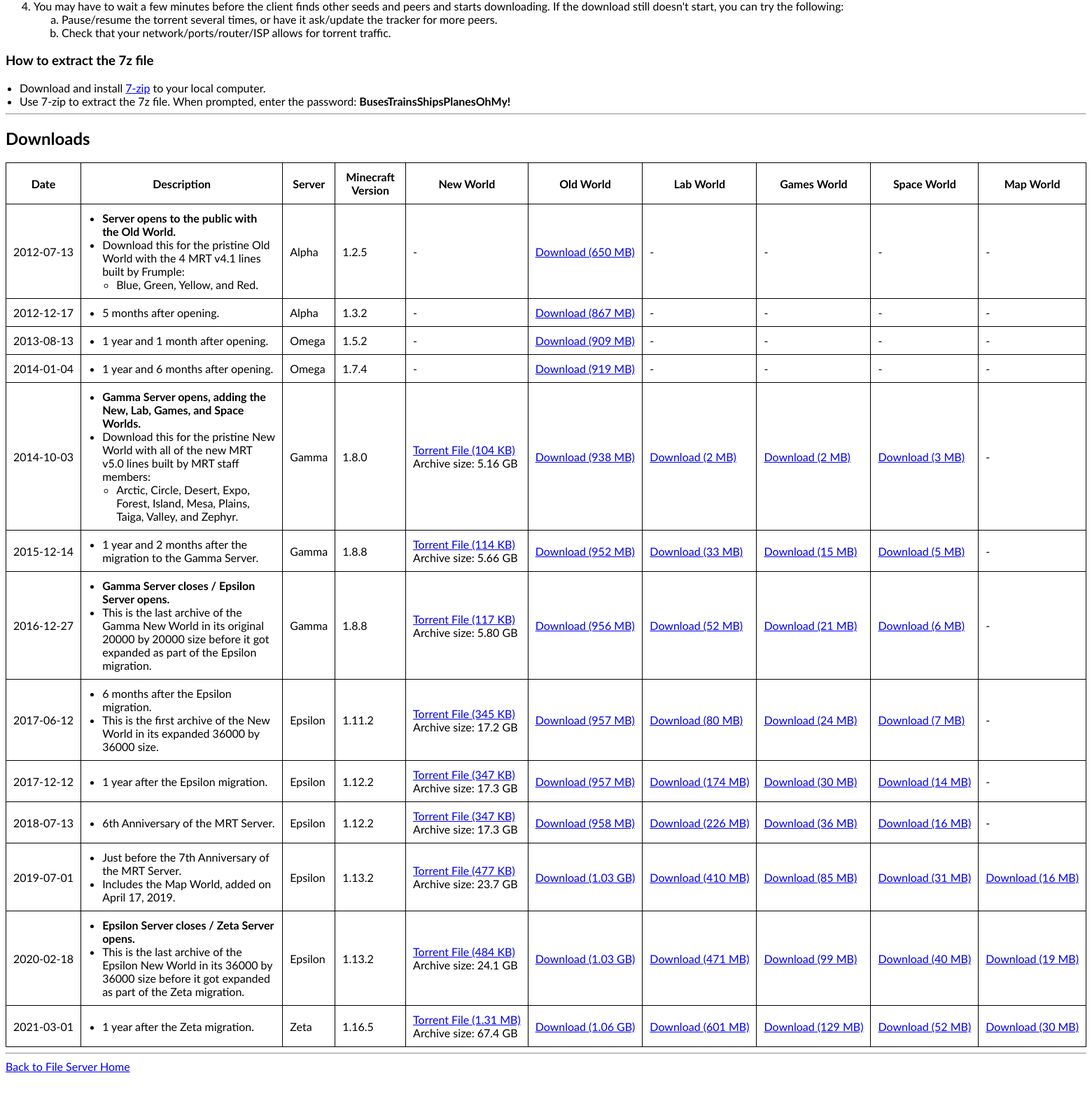
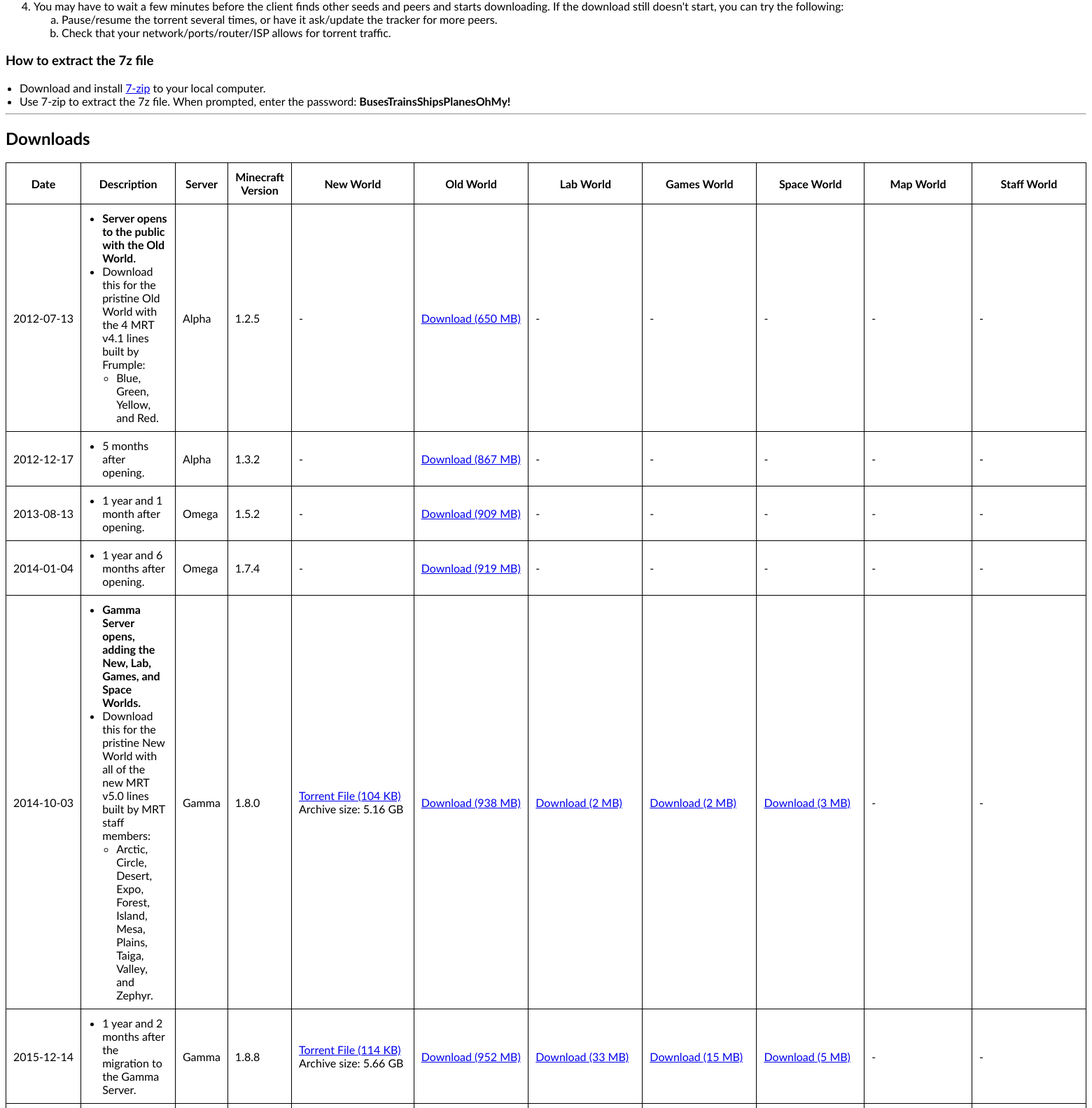
Before and after one commit to Frumple/mrt-file-server, a Flask app: page /world/download in a window 1560 px wide. Shown: the part 362-1945 px from the top of the page at 70% size. Before the commit the page ends 1894 px from the top, so only its background shows below. Run offline with Flask 2, Linux system fonts and the light colour scheme.

Commit message:
Add new world downloads for 2022.

```diff
--- a/mrt_file_server/templates/world/download/index.html
+++ b/mrt_file_server/templates/world/download/index.html
@@ -62,6 +62,7 @@
     <th>Games World</th>
     <th>Space World</th>
     <th>Map World</th>
+    <th>Staff World</th>
   </tr>
   <tr>
     <td class="nowrap">2012-07-13</td>
@@ -83,6 +84,7 @@
     <td class="nowrap">-</td>
     <td class="nowrap">-</td>
     <td class="nowrap">-</td>
+    <td class="nowrap">-</td>
   </tr>
   <tr>
     <td class="nowrap">2012-12-17</td>
@@ -95,6 +97,7 @@
     <td>1.3.2</td>
     <td class="nowrap">-</td>
     <td class="nowrap"><a href="{{ url_for('download_world', filename = '2012-12-17/mrt-server-world-2012-12-17.7z') }}" download>Download (867 MB)</a></td>
+    <td class="nowrap">-</td>
     <td class="nowrap">-</td>
     <td class="nowrap">-</td>
     <td class="nowrap">-</td>
@@ -115,6 +118,7 @@
     <td class="nowrap">-</td>
     <td class="nowrap">-</td>
     <td class="nowrap">-</td>
+    <td class="nowrap">-</td>
   </tr>
   <tr>
     <td class="nowrap">2014-01-04</td>
@@ -127,6 +131,7 @@
     <td>1.7.4</td>
     <td class="nowrap">-</td>
     <td class="nowrap"><a href="{{ url_for('download_world', filename = '2014-01-04/mrt-server-world-2014-01-04.7z') }}" download>Download (919 MB)</a></td>
+    <td class="nowrap">-</td>
     <td class="nowrap">-</td>
     <td class="nowrap">-</td>
     <td class="nowrap">-</td>
@@ -152,6 +157,7 @@
     <td class="nowrap"><a href="{{ url_for('download_world', filename = '2014-10-03/mrt-server-world-games-2014-10-03.7z') }}" download>Download (2 MB)</a></td>
     <td class="nowrap"><a href="{{ url_for('download_world', filename = '2014-10-03/mrt-server-world-space-2014-10-03.7z') }}" download>Download (3 MB)</a></td>
     <td class="nowrap">-</td>
+    <td class="nowrap">-</td>
   </tr>
   <tr>
     <td class="nowrap">2015-12-14</td>
@@ -167,6 +173,7 @@
     <td class="nowrap"><a href="{{ url_for('download_world', filename = '2015-12-14/mrt-server-world-lab-2015-12-14.7z') }}" download>Download (33 MB)</a></td>
     <td class="nowrap"><a href="{{ url_for('download_world', filename = '2015-12-14/mrt-server-world-games-2015-12-14.7z') }}" download>Download (15 MB)</a></td>
     <td class="nowrap"><a href="{{ url_for('download_world', filename = '2015-12-14/mrt-server-world-space-2015-12-14.7z') }}" download>Download (5 MB)</a></td>
+    <td class="nowrap">-</td>
     <td class="nowrap">-</td>
   </tr>
   <tr>
@@ -185,13 +192,14 @@
     <td class="nowrap"><a href="{{ url_for('download_world', filename = '2016-12-27/mrt-server-world-games-2016-12-27.7z') }}" download>Download (21 MB)</a></td>
     <td class="nowrap"><a href="{{ url_for('download_world', filename = '2016-12-27/mrt-server-world-space-2016-12-27.7z') }}" download>Download (6 MB)</a></td>
     <td class="nowrap">-</td>
+    <td class="nowrap">-</td>
   </tr>
   <tr>
     <td class="nowrap">2017-06-12</td>
     <td>
       <ul>
         <li>6 months after the Epsilon migration.</li>
-        <li>This is the first archive of the New World in its expanded 36000 by 36000 size.</li>
+        <li>This is the first archive of the Epsilon New World in its expanded 36000 by 36000 size.</li>
       </ul>
     </td>
     <td>Epsilon</td>
@@ -201,6 +209,7 @@
     <td class="nowrap"><a href="{{ url_for('download_world', filename = '2017-06-12/mrt-server-world-lab-2017-06-12.7z') }}" download>Download (80 MB)</a></td>
     <td class="nowrap"><a href="{{ url_for('download_world', filename = '2017-06-12/mrt-server-world-games-2017-06-12.7z') }}" download>Download (24 MB)</a></td>
     <td class="nowrap"><a href="{{ url_for('download_world', filename = '2017-06-12/mrt-server-world-space-2017-06-12.7z') }}" download>Download (7 MB)</a></td>
+    <td class="nowrap">-</td>
     <td class="nowrap">-</td>
   </tr>
   <tr>
@@ -218,6 +227,7 @@
     <td class="nowrap"><a href="{{ url_for('download_world', filename = '2017-12-12/mrt-server-world-games-2017-12-12.7z') }}" download>Download (30 MB)</a></td>
     <td class="nowrap"><a href="{{ url_for('download_world', filename = '2017-12-12/mrt-server-world-space-2017-12-12.7z') }}" download>Download (14 MB)</a></td>
     <td class="nowrap">-</td>
+    <td class="nowrap">-</td>
   </tr>
   <tr>
     <td class="nowrap">2018-07-13</td>
@@ -233,6 +243,7 @@
     <td class="nowrap"><a href="{{ url_for('download_world', filename = '2018-07-13/mrt-server-world-lab-2018-07-13.7z') }}" download>Download (226 MB)</a></td>
     <td class="nowrap"><a href="{{ url_for('download_world', filename = '2018-07-13/mrt-server-world-games-2018-07-13.7z') }}" download>Download (36 MB)</a></td>
     <td class="nowrap"><a href="{{ url_for('download_world', filename = '2018-07-13/mrt-server-world-space-2018-07-13.7z') }}" download>Download (16 MB)</a></td>
+    <td class="nowrap">-</td>
     <td class="nowrap">-</td>
   </tr>
   <tr>
@@ -251,6 +262,7 @@
     <td class="nowrap"><a href="{{ url_for('download_world', filename = '2019-07-01/mrt-server-world-games-2019-07-01.7z') }}" download>Download (85 MB)</a></td>
     <td class="nowrap"><a href="{{ url_for('download_world', filename = '2019-07-01/mrt-server-world-space-2019-07-01.7z') }}" download>Download (31 MB)</a></td>
     <td class="nowrap"><a href="{{ url_for('download_world', filename = '2019-07-01/mrt-server-world-map-2019-07-01.7z') }}" download>Download (16 MB)</a></td>
+    <td class="nowrap">-</td>
   </tr>
   <tr>
     <td class="nowrap">2020-02-18</td>
@@ -268,12 +280,14 @@
     <td class="nowrap"><a href="{{ url_for('download_world', filename = '2020-02-18/mrt-server-world-games-2020-02-18.7z') }}" download>Download (99 MB)</a></td>
     <td class="nowrap"><a href="{{ url_for('download_world', filename = '2020-02-18/mrt-server-world-space-2020-02-18.7z') }}" download>Download (40 MB)</a></td>
     <td class="nowrap"><a href="{{ url_for('download_world', filename = '2020-02-18/mrt-server-world-map-2020-02-18.7z') }}" download>Download (19 MB)</a></td>
+    <td class="nowrap">-</td>
   </tr>
   <tr>
     <td class="nowrap">2021-03-01</td>
     <td>
       <ul>
         <li>1 year after the Zeta migration.</li>
+        <li>This is the first archive of the Zeta New World in its current 60000 by 60000 size.</li>
       </ul>
     </td>
     <td>Zeta</td>
@@ -284,6 +298,25 @@
     <td class="nowrap"><a href="{{ url_for('download_world', filename = '2021-03-01/mrt-server-world-games-2021-03-01.7z') }}" download>Download (129 MB)</a></td>
     <td class="nowrap"><a href="{{ url_for('download_world', filename = '2021-03-01/mrt-server-world-space-2021-03-01.7z') }}" download>Download (52 MB)</a></td>
     <td class="nowrap"><a href="{{ url_for('download_world', filename = '2021-03-01/mrt-server-world-map-2021-03-01.7z') }}" download>Download (30 MB)</a></td>
+    <td class="nowrap">-</td>
+  </tr>
+  <tr>
+    <td class="nowrap">2022-01-01</td>
+    <td>
+      <ul>
+        <li>World downloads for 2022.</li>
+        <li>Includes the Staff World, opened to the public on September 11, 2021.</li>
+      </ul>
+    </td>
+    <td>Zeta</td>
+    <td>1.17.1</td>
+    <td class="nowrap"><a href="{{ url_for('download_world', filename = '2022-01-01/mrt-server-world-new-2022-01-01.7z.torrent') }}" download>Torrent File (1.35 MB)</a><br \>Archive size: 69.3 GB</td>
+    <td class="nowrap"><a href="{{ url_for('download_world', filename = '2022-01-01/mrt-server-world-old-2022-01-01.7z') }}" download>Download (1.07 GB)</a></td>
+    <td class="nowrap"><a href="{{ url_for('download_world', filename = '2022-01-01/mrt-server-world-lab-2022-01-01.7z') }}" download>Download (634 MB)</a></td>
+    <td class="nowrap"><a href="{{ url_for('download_world', filename = '2022-01-01/mrt-server-world-games-2022-01-01.7z') }}" download>Download (133 MB)</a></td>
+    <td class="nowrap"><a href="{{ url_for('download_world', filename = '2022-01-01/mrt-server-world-space-2022-01-01.7z') }}" download>Download (54 MB)</a></td>
+    <td class="nowrap"><a href="{{ url_for('download_world', filename = '2022-01-01/mrt-server-world-map-2022-01-01.7z') }}" download>Download (31 MB)</a></td>
+    <td class="nowrap"><a href="{{ url_for('download_world', filename = '2022-01-01/mrt-server-world-staff-2022-01-01.7z') }}" download>Download (139 MB)</a></td>
   </tr>
 </table>
 {% endblock %}
```
